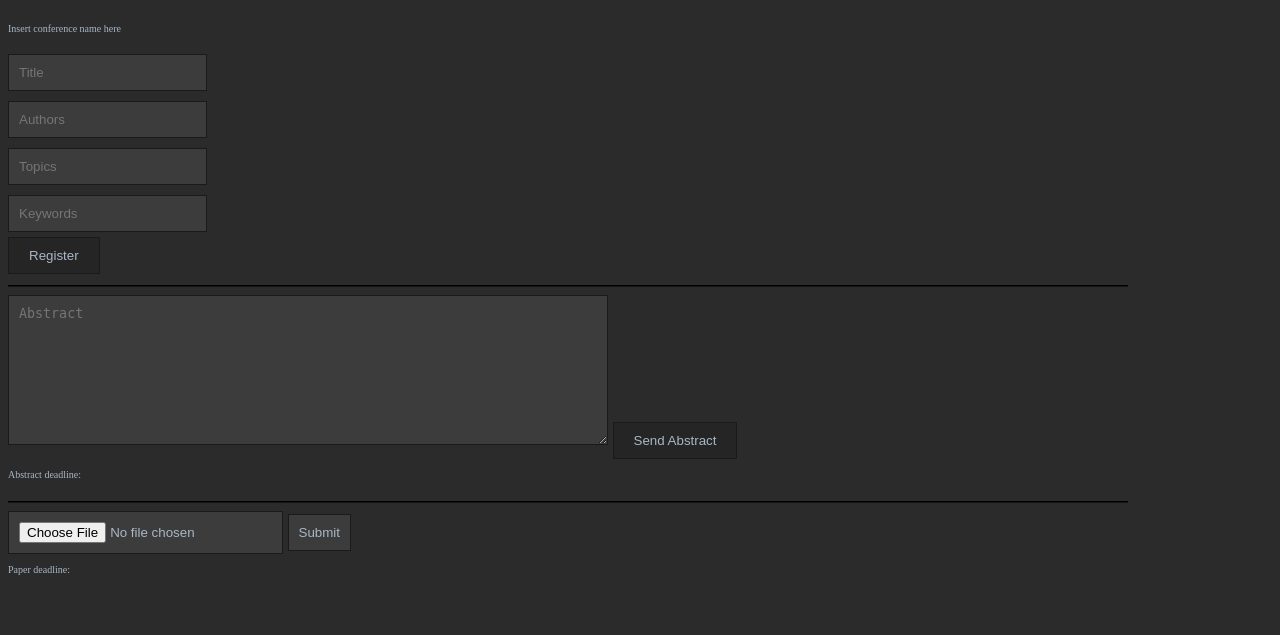
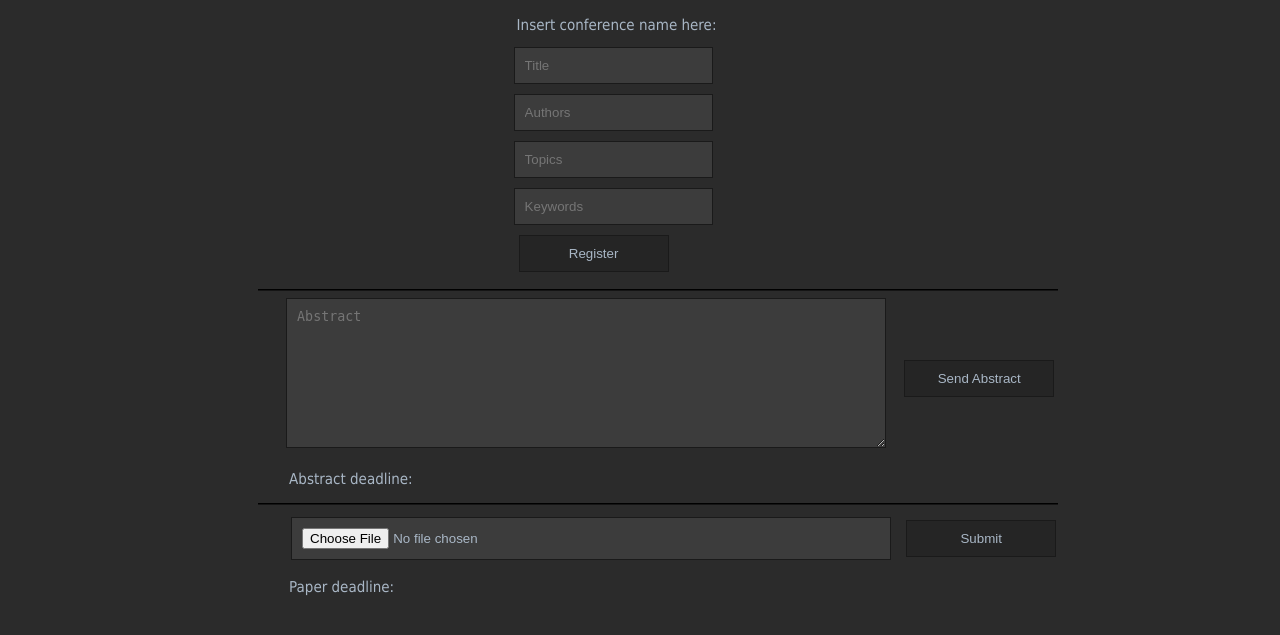
Before and after one commit to IcerOut/RedSnakes, a Django app: template templates/speaker-register.html in a window 1280 px wide. Shown: the top 635 px of the page. Run offline with Django 3.2, Linux system fonts and the light colour scheme; the template is opened without the code that fills it, so the values that code supplies are empty.

Commit message:
added layouts

```diff
--- a/templates/review.html
+++ b/templates/review.html
@@ -35,6 +35,8 @@
         http.send(json);
     }
 </script>
+<style>
+</style>
 
 <div class="title">
     <h1></h1>
--- a/templates/speaker-register.html
+++ b/templates/speaker-register.html
@@ -42,10 +42,44 @@
         http.send(json);
     }
 </script>
+<style>
+    p{
+        font-size: 15px;
+        margin: 3px;
+        padding: 0;
+    }
+    button, input[type="submit"]{
+        min-width: 150px;
+        margin: 5px;
+    }
+
+    input[type="file"]{
+        min-width: 600px;
+        margin: 5px 5px 15px 5px;
+    }
+
+    #line, #line2{
+        margin-left: 250px;
+    }
+    #upperHalf{
+        margin-left: 40%;
+    }
+
+    #middlePart, #upfileDiv{
+        margin-left: 22%;
+    }
+
+    #sendAbstr{
+        position: relative;
+        bottom: 65px;
+        left: 8px;
+    }
+</style>
+
 
 <div id="upperHalf">
     <ul id="input">
-        <li><p>Insert conference name here</p></li>
+        <li><p>Insert conference name here:</p></li>
         <li><input type="text" id="title" placeholder="Title"></li>
         <li><input type="text" id="authors" placeholder="Authors"></li>
         <li><input type="text" id="topics" placeholder="Topics"></li>
@@ -56,20 +90,21 @@
 
 <div id="line">
     <svg id="line_2" xmlns="http://www.w3.org/2000/svg" xmlns:xlink="http://www.w3.org/1999/xlink" x="0px"
-         y="0px" width="1200px" height="5px" xml:space="preserve">
+         y="0px" width="800px" height="5px" xml:space="preserve">
 	  		<path class="path2" fill="#01a09e" stroke-width="3" stroke="black" d="M0 0 l1120 0"/>
 		</svg>
 </div>
 
-<div>
+<div id="middlePart">
     <textarea id="abst" placeholder="Abstract"></textarea>
     <button id="sendAbstr" onclick="sendAbstract()" class="btn">Send Abstract</button>
     <p id="deadline">Abstract deadline: </p>
+
 </div>
 
 <div id="line2">
     <svg id="line_2" xmlns="http://www.w3.org/2000/svg" xmlns:xlink="http://www.w3.org/1999/xlink" x="0px"
-         y="0px" width="1200px" height="5px" xml:space="preserve">
+         y="0px" width="800px" height="5px" xml:space="preserve">
 	  		<path class="path2" fill="#01a09e" stroke-width="3" stroke="black" d="M0 0 l1120 0"/>
 		</svg>
 </div>
--- a/templates/stylesheet.css
+++ b/templates/stylesheet.css
@@ -2,6 +2,7 @@ body {
     background-color: #2b2b2b;
     color: #a9b7c6;
     font-size: 18px;
+    font-family: 'Tahoma', 'Geneva', sans-serif;
 }
 
 .title{
@@ -38,7 +39,7 @@ li{
     padding: 5px 0;
 }
 
-textarea, input {
+textarea, input{
     background-color: #3c3c3c;
     color: #a9b7c6;
     border: 1px solid #1a1a1a;
@@ -55,7 +56,7 @@ textarea{
     padding-left: 30px;
 }
 
-button{
+input[type="submit"], button{
     background: #252525;
     padding: 10px 20px;
     border: 1px solid #1a1a1a;
@@ -64,9 +65,11 @@ button{
     margin-right:auto;
 }
 
-button:hover{
+/* check it out, but i feel it looks better if button and submit look the same
+
+input [type="submit"]:hover, button:hover{
     background-color: #303030;
-}
+} */
 
 table {
     border-collapse: collapse;
```
Also changed, not shown: templates/chair-register.html (+13 -4 lines), templates/listener-register.html (+27 -10 lines), templates/section-choices.html (+16 -2 lines), templates/split-papers-into-sections.html (+39 -1 lines), templates/splitIntoSections.css (deleted, +0 -45 lines), templates/submit-new-conference.html (+27 -0 lines).
